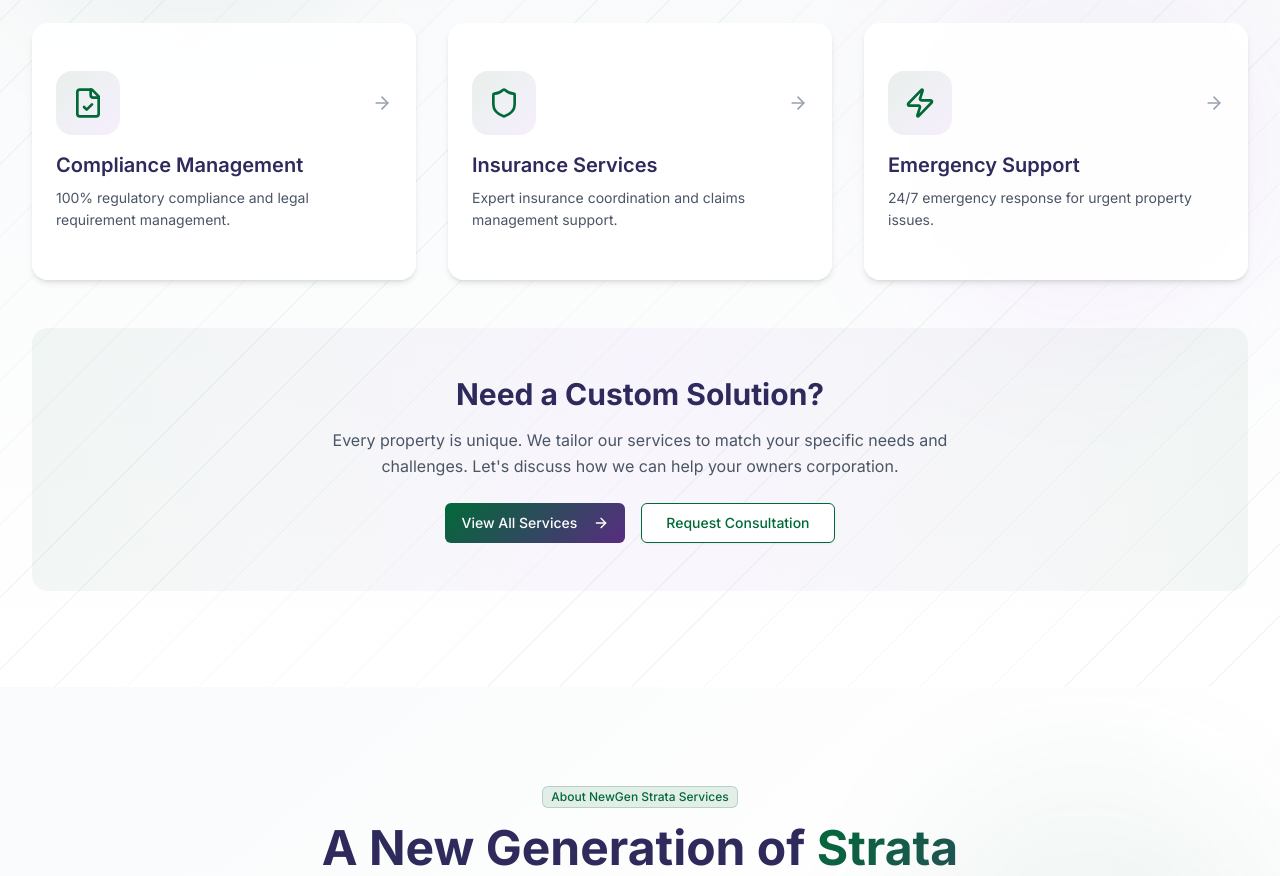
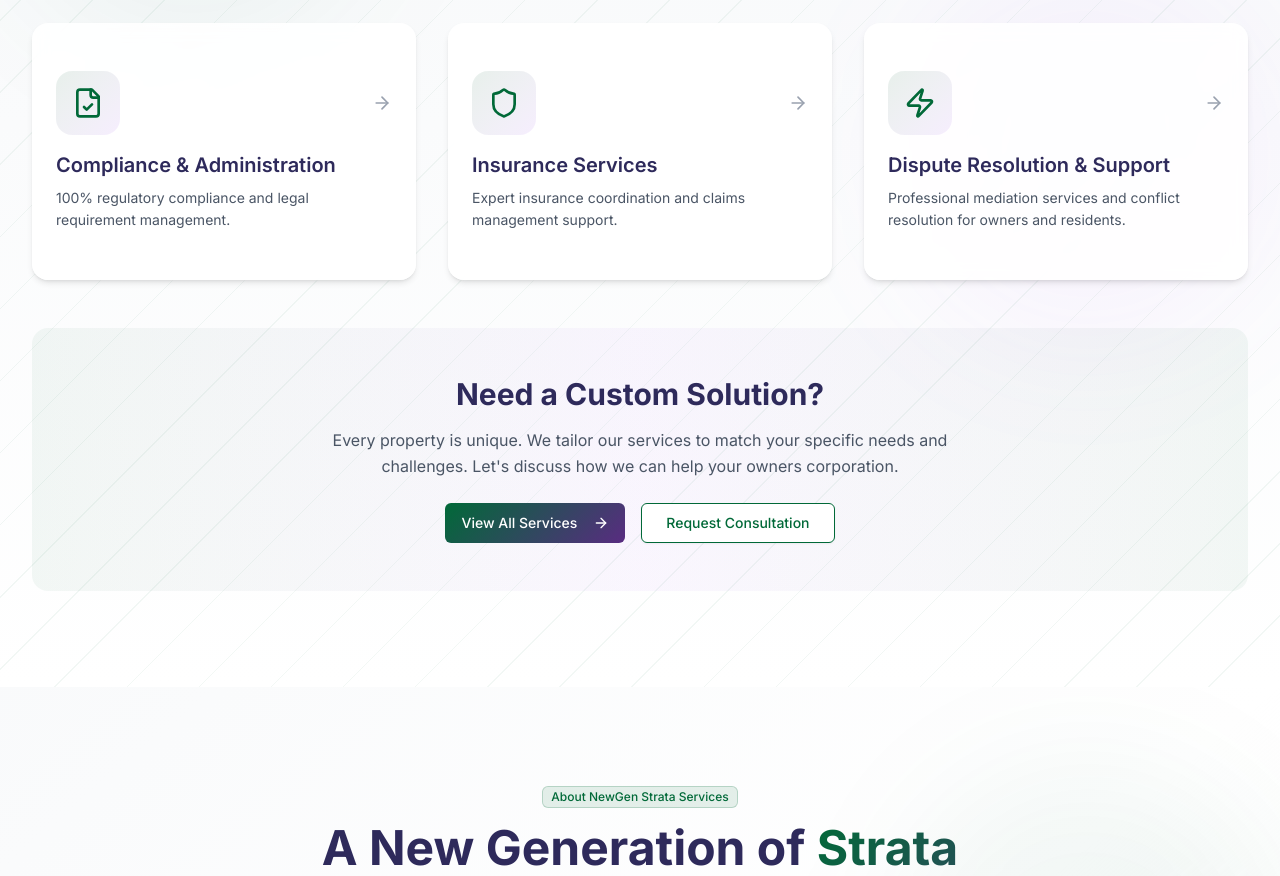
Before and after one commit to praveen-gt/newgen-strata, a Next.js app: page / in a window 1280 px wide. Shown: the part 1890-2766 px from the top of the page. Built offline with nearby package versions, Linux system fonts and the light colour scheme; a web font is replaced by a local one.

Commit message:
code updated

```diff
--- a/src/components/sections/AboutDetails.tsx
+++ b/src/components/sections/AboutDetails.tsx
@@ -221,12 +221,11 @@ import { motion } from 'framer-motion'
 import Link from 'next/link'
 
 const differentiators = [
-  'Single point of contact for personalized service',
-  'Collaborative decision-making approach',
-  'Curated network of trusted professionals',
-  'Latest technology and digital solutions',
-  '24/7 emergency support',
-  'Transparent reporting and communication'
+  'Direct access to experienced strata managers',
+  'Comprehensive financial reporting with no surprises',
+  'Vetted contractor network for quality work at fair prices',
+  'Proactive maintenance that protects property values',
+  'Technology-enabled efficiency that saves you money'
 ]
 
 // const differentiators = [
@@ -255,10 +254,10 @@ export default function AboutDetails() {
             variants={fadeInUp}
             className="relative"
           >
-            <div className="relative h-[500px] rounded-2xl overflow-hidden shadow-2xl">
+            <div className="relative h-[650px] rounded-2xl overflow-hidden shadow-2xl">
               <div className="absolute inset-0 bg-gradient-to-br from-primary via-secondary to-brand-dark opacity-20" />
               <div className="absolute inset-0 flex items-center justify-center text-white text-2xl font-bold">
-                <Image src="/images/modern-apartment-building.jpg" alt="Modern apartment building representing our strata management services" fill className="object-cover" />
+                <Image src="/images/about/about-image.jpg" alt="Modern apartment building representing our strata management services" fill className="object-cover" objectPosition='center' />
               </div>
             </div>
           </motion.div>
--- a/src/components/sections/AboutHero.tsx
+++ b/src/components/sections/AboutHero.tsx
@@ -219,8 +219,8 @@ export function AboutHero() {
           <motion.h1
             variants={fadeInUp}
             className="text-5xl md:text-6xl lg:text-7xl font-bold text-white mb-6 leading-none heading-wimbledon">
-            Redefining Strata
-            <span className="block text-primary mt-2">Management Excellence</span>
+            Strata Management Built on
+            <span className="block text-primary mt-2">Trust & Results</span>
           </motion.h1>
 
           <motion.p variants={fadeInUp} className="text-lg md:text-xl text-gray-300 leading-relaxed max-w-4xl">
--- a/src/components/sections/Hero.tsx
+++ b/src/components/sections/Hero.tsx
@@ -182,7 +182,7 @@ export default function Hero() {
       </div>
 
       {/* Scroll Indicator */}
-      <div className="absolute bottom-8 left-1/2 -translate-x-1/2 flex flex-col items-center animate-bounce z-10">
+      <div className="hidden 2xl:flex absolute bottom-8 left-1/2 -translate-x-1/2  flex-col items-center animate-bounce z-10">
         <span className="text-white/60 text-xs mb-2 uppercase tracking-wider">
           Scroll to explore
         </span>
--- a/src/components/sections/ServicesPreview.tsx
+++ b/src/components/sections/ServicesPreview.tsx
@@ -39,9 +39,9 @@ const services = [
   },
   {
     icon: FileCheck,
-    title: 'Compliance Management',
+    title: 'Compliance & Administration',
     description: '100% regulatory compliance and legal requirement management.',
-    href: '/services/compliance-management'
+    href: '/services/compliance-administration'
   },
   {
     icon: Shield,
@@ -51,11 +51,11 @@ const services = [
   },
   {
     icon: Zap,
-    title: 'Emergency Support',
-    description: '24/7 emergency response for urgent property issues.',
-    href: '/services/emergency-support'
+    title: 'Dispute Resolution & Support',
+    description: 'Professional mediation services and conflict resolution for owners and residents.',
+    href: '/services/dispute-resolution-support'
   }
-]
+];
 
 const fadeInUp = {
   hidden: { opacity: 0, y: 40 },
--- a/src/components/sections/Testimonials.tsx
+++ b/src/components/sections/Testimonials.tsx
@@ -262,7 +262,7 @@ const fadeInUp = {
 
 export function Testimonials() {
   const [emblaRef, emblaApi] = useEmblaCarousel(
-    { loop: true, align: 'start', skipSnaps: false },
+    { loop: false, align: 'center', skipSnaps: false },
     [Autoplay({ delay: 5000, stopOnInteraction: true })]
   )
 
@@ -304,14 +304,14 @@ export function Testimonials() {
 
         {/* Carousel */}
         <div className="relative">
-          <div className="overflow-hidden" ref={emblaRef}>
-            <div className="flex gap-6">
+          <div className="m-auto" ref={emblaRef}>
+            <div className="flex gap-6 py-4">
               {testimonials.map((testimonial, index) => (
                 <div
                   key={index}
                   className="flex-[0_0_100%] min-w-0 md:flex-[0_0_50%] lg:flex-[0_0_33.333%]"
                 >
-                  <Card className="h-full border-none shadow-lg hover:shadow-xl transition-all duration-300 bg-white">
+                  <Card className="h-full border-none shadow-md transition-all duration-300 bg-white">
                     <CardContent className="p-8">
                       {/* Quote Icon */}
                       <div className="mb-6">
@@ -360,7 +360,7 @@ export function Testimonials() {
               variant="outline"
               size="icon"
               onClick={scrollPrev}
-              className="rounded-full border-2 border-primary/20 hover:border-primary hover:bg-primary hover:text-white transition-all"
+              className="rounded-full border-2 bg-gradient-to-br from-primary/20 to-secondary/20 border-primary/20 hover:border-primary hover:bg-primary hover:text-white transition-all"
             >
               <ChevronLeft className="h-5 w-5" />
             </Button>
@@ -368,7 +368,7 @@ export function Testimonials() {
               variant="outline"
               size="icon"
               onClick={scrollNext}
-              className="rounded-full border-2 border-primary/20 hover:border-primary hover:bg-primary hover:text-white transition-all"
+              className="rounded-full border-2 bg-gradient-to-br from-primary/20 to-secondary/20 border-primary/20 hover:border-primary hover:bg-primary hover:text-white transition-all"
             >
               <ChevronRight className="h-5 w-5" />
             </Button>
```
Also changed, not shown: public/images/about/about-image.jpg (added).
